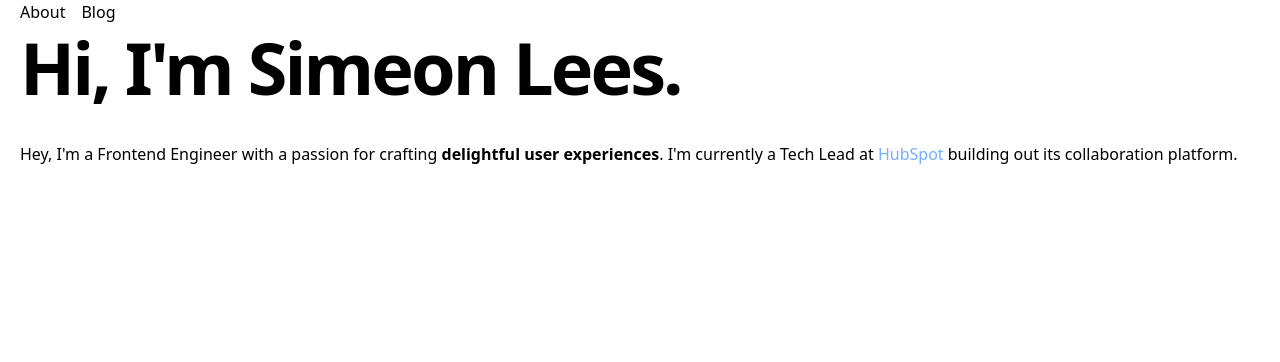
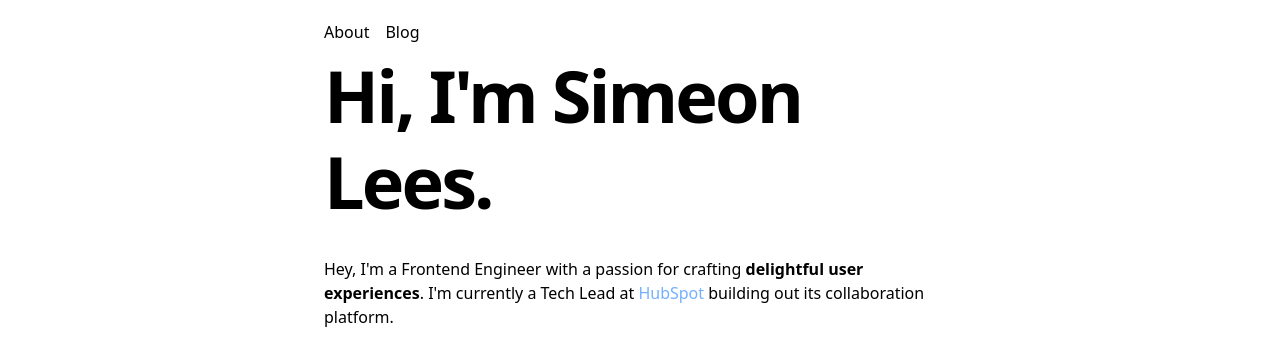
Before and after one commit to sim8/simeonlees.com, a Next.js app: page / in a window 1280 px wide. Shown: the top 362 px of the page. Built offline with nearby package versions, Linux system fonts and the light colour scheme.

Commit message:
More styling changs

```diff
--- a/components/container.tsx
+++ b/components/Cdontainer.tsx
@@ -3,7 +3,7 @@ type Props = {
 }
 
 const Container = ({ children }: Props) => {
-  return <div className="container mx-auto px-5">{children}</div>
+  return <div className="container mx-auto p-5 max-w-2xl">{children}</div>
 }
 
 export default Container
--- a/components/Navigation.tsx
+++ b/components/Navigation.tsx
@@ -1,7 +1,7 @@
 import Link from 'next/link'
 
 export default function Navigation() {
-  return <nav>
+  return <nav className="mb-2">
     <Link className="hover:underline mr-4" href="/">About</Link>
     <Link className="hover:underline mr-4" href="/blog">Blog</Link>
   </nav>
--- a/pages/blog.tsx
+++ b/pages/blog.tsx
@@ -1,4 +1,4 @@
-import Container from '../components/container'
+import Container from '../components/Cdontainer'
 import MoreStories from '../components/Blog'
 import Layout from '../components/layout'
 import { getAllPosts } from '../lib/api'
--- a/pages/index.tsx
+++ b/pages/index.tsx
@@ -1,4 +1,4 @@
-import Container from '../components/container'
+import Container from '../components/Cdontainer'
 import Layout from '../components/layout'
 import Head from 'next/head'
 import Navigation from '../components/Navigation'
--- a/pages/posts/[slug].tsx
+++ b/pages/posts/[slug].tsx
@@ -1,6 +1,6 @@
 import { useRouter } from 'next/router'
 import ErrorPage from 'next/error'
-import Container from '../../components/container'
+import Container from '../../components/Cdontainer'
 import PostBody from '../../components/post-body'
 import Header from '../../components/header'
 import PostHeader from '../../components/post-header'
--- a/tailwind.config.js
+++ b/tailwind.config.js
@@ -30,7 +30,7 @@ module.exports = {
         sm: '0 5px 10px rgba(0, 0, 0, 0.12)',
         md: '0 8px 30px rgba(0, 0, 0, 0.12)',
       },
-    },
+    }
   },
   plugins: [],
 }
```
